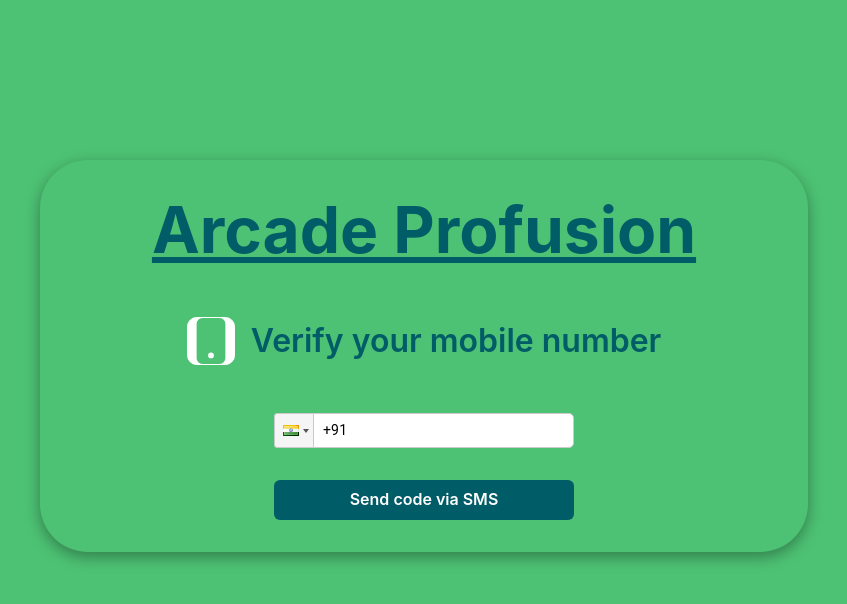
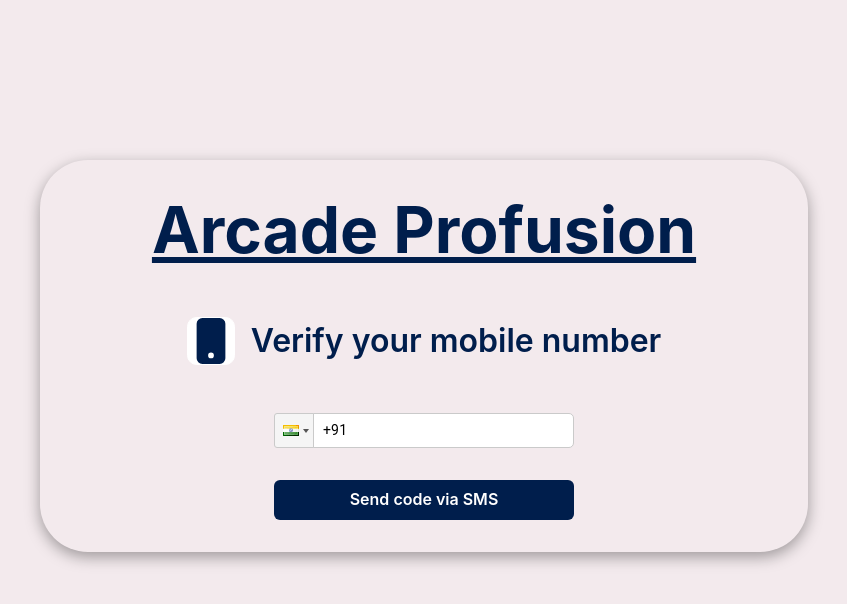
Before and after one commit to vaibhav-mougha/Mobile-OTP-Auth, a React (Create React App) app in the folder mobile-otp-auth/: page / in a window 1280 px wide. Shown: the top 604 px of the page, without its empty margins (216-1063 px from the left). Built offline with nearby package versions, Linux system fonts and the light colour scheme.

Commit message:
Updated the firebase Config

```diff
--- a/mobile-otp-auth/src/App.js
+++ b/mobile-otp-auth/src/App.js
@@ -82,7 +82,7 @@ function App() {
   }
 
   return (
-    <Box bg={"#4DC274"} h="100vh" pt={"10rem"} color="#005C66">
+    <Box bg={"#F3EAED"} h="100vh" pt={"10rem"} color="#001E4C">
       <Box
         // border={"3px solid white"}
         borderRadius={"3rem"}
@@ -136,12 +136,12 @@ function App() {
                     borderRadius="50%"
                     p={"0.5rem"}
                     bg={"white"}
-                    color={"#4DC274"}
+                    color={"#001E4C"}
                   >
                     <BsFillShieldLockFill size={35} />
                   </Box>
                   <Heading
-                    color={"white"}
+                    color={"#001E4C"}
                     ml={"1rem"}
                     fontSize={{ base: "1.5rem", md: "2.2rem", lg: "3rem" }}
                   >
@@ -161,7 +161,7 @@ function App() {
                   >
                     Enter your OTP
                   </Text>
-                  <Box textAlign={"center"}>
+                  <Box textAlign={"center"} pl={"1rem"}>
                     <OtpInput
                       value={otp}
                       onChange={setOtp}
@@ -175,12 +175,12 @@ function App() {
                   <Button
                     onClick={onOTPVerify}
                     mt="2rem"
-                    bg={"#005C66"}
+                    bg={"#001E4C"}
                     color={"white"}
                     _hover={{
                       bg: "white",
-                      color: "#005C66",
-                      border: "3px solid #005C66",
+                      color: "#001E4C",
+                      border: "3px solid #001E4C",
                     }}
                   >
                     {loading && <Spinner color="white" size="md" />}
@@ -200,7 +200,7 @@ function App() {
                     borderRadius="20%"
                     w={{ base: "3rem", md: "3rem", lg: "3rem" }}
                     bg={"white"}
-                    color={"#4DC274"}
+                    color={"#001E4C"}
                     display={"flex"}
                     justifyContent={"center"}
                     alignItems={"center"}
@@ -228,13 +228,13 @@ function App() {
                   </Box>
                   <Button
                     mt="2rem"
-                    bg={"#005C66"}
+                    bg={"#001E4C"}
                     onClick={onSignup}
                     color={"white"}
                     _hover={{
                       bg: "white",
-                      color: "#005C66",
-                      border: "3px solid #005C66",
+                      color: "#001E4C",
+                      border: "3px solid #001E4C",
                     }}
                   >
                     {loading && <Spinner color="white" size="md" mr={"2rem"} />}
--- a/mobile-otp-auth/src/Components/firebase.config.js
+++ b/mobile-otp-auth/src/Components/firebase.config.js
@@ -8,13 +8,13 @@ import { getAuth } from "firebase/auth";
 // Your web app's Firebase configuration
 // For Firebase JS SDK v7.20.0 and later, measurementId is optional
 const firebaseConfig = {
-  apiKey: "AIzaSyDSx0heFJR9wc0sQbFRdB03HOz7BU2vun8",
-  authDomain: "arcade-profusion.firebaseapp.com",
-  projectId: "arcade-profusion",
-  storageBucket: "arcade-profusion.appspot.com",
-  messagingSenderId: "442359158819",
-  appId: "1:442359158819:web:d599835fe794a30e4bb996",
-  measurementId: "G-TZY86M8P1B",
+  apiKey: "AIzaSyCaSfyw0bbdCY70eyHgksLPTd-V3c0UfH8",
+  authDomain: "otp-project-48672.firebaseapp.com",
+  projectId: "otp-project-48672",
+  storageBucket: "otp-project-48672.appspot.com",
+  messagingSenderId: "955086830147",
+  appId: "1:955086830147:web:c7af07bc2eddeffe79f2f6",
+  measurementId: "G-S7XKKXGSPM"
 };
 
 // Initialize Firebase
```
